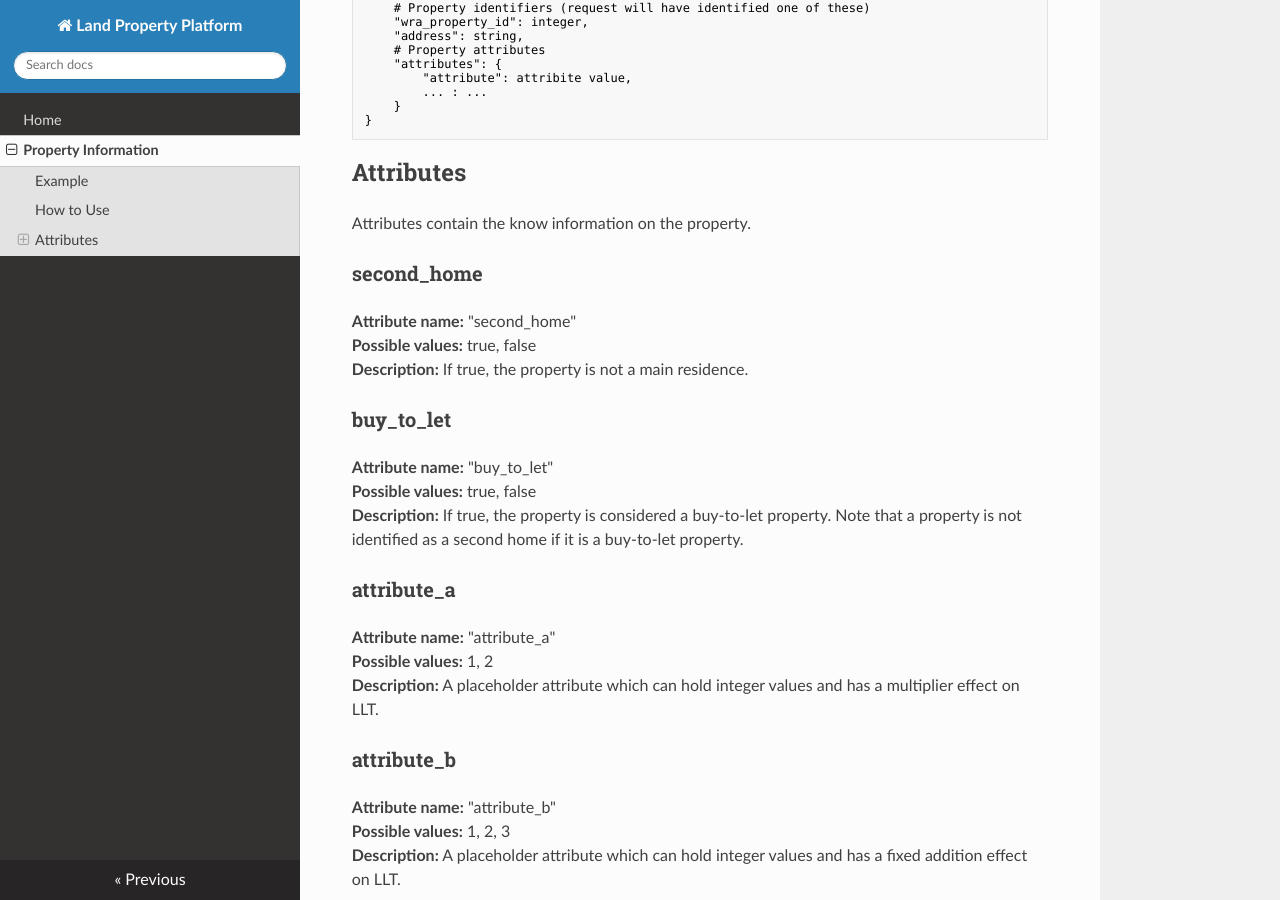
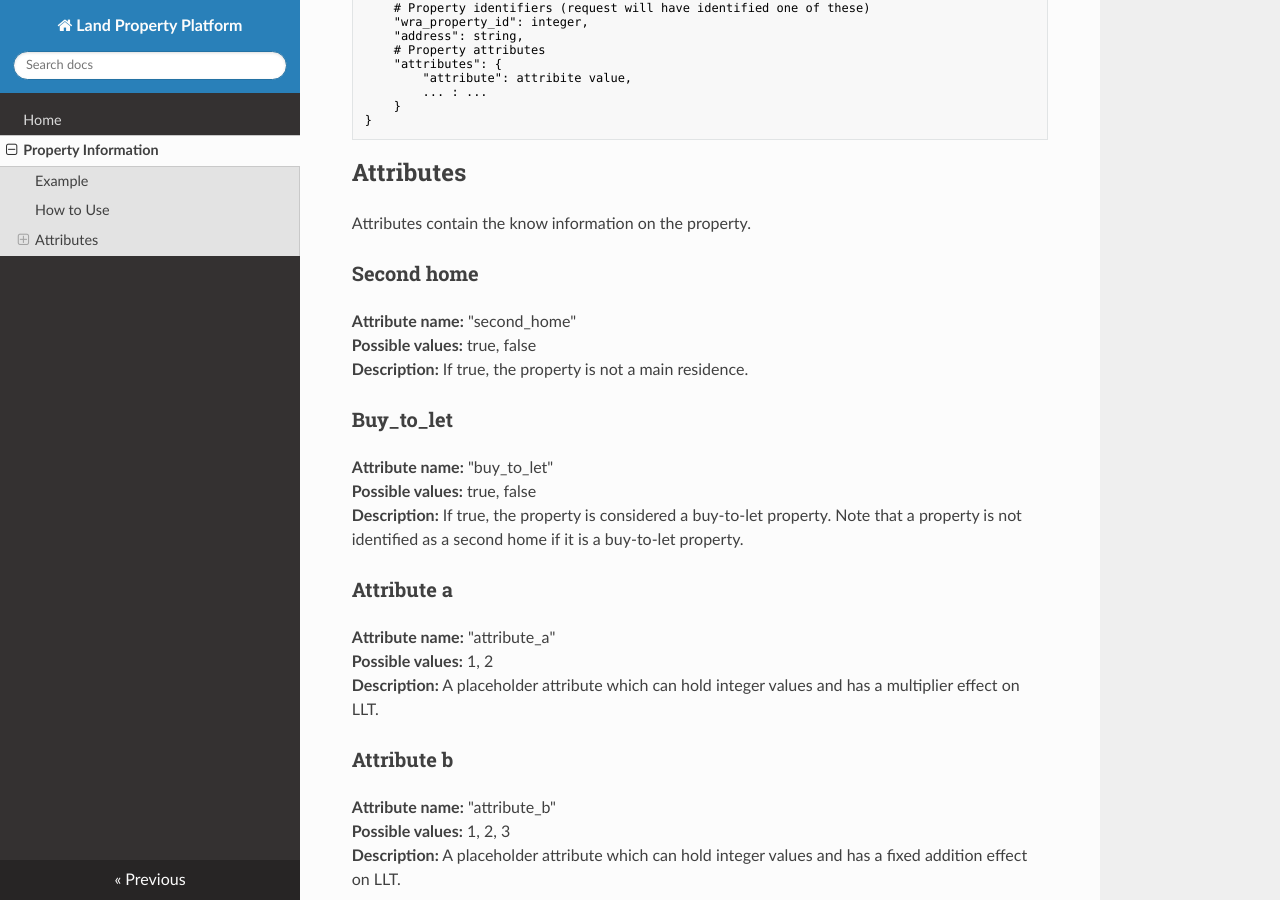
Before and after one commit to welsh-revenue-authority/property_platform_app, an MkDocs documentation site: the page built from docs/property_info.md, in a window 1280 px wide and 900 px high, scrolled down 934 px. Built offline with MkDocs 1.6.1, drawn with Linux system fonts in a browser that asks for light colours; nearby versions of some CDN libraries.

Commit message:
Docs formatting

```diff
--- a/docs/property_info.md
+++ b/docs/property_info.md
@@ -49,25 +49,25 @@ Response shcema:
 ## Attributes
 Attributes contain the know information on the property.
 
-### second_home
+### Second home
 __Attribute name:__ "second_home"<br>
 __Possible values:__ true, false<br>
 __Description:__ If true, the property is not a main residence.<br>
 
-### buy_to_let
+### Buy_to_let
 __Attribute name:__ "buy_to_let"<br>
 __Possible values:__ true, false<br>
 __Description:__ If true, the property is considered a buy-to-let property.
 Note that a property is not identified as a second home if it is a buy-to-let
 property.<br>
 
-### attribute_a
+### Attribute a
 __Attribute name:__ "attribute_a"<br>
 __Possible values:__ 1, 2<br>
 __Description:__ A placeholder attribute which can hold integer values and has
 a multiplier effect on LLT.<br>
 
-### attribute_b
+### Attribute b
 __Attribute name:__ "attribute_b"<br>
 __Possible values:__ 1, 2, 3<br>
 __Description:__ A placeholder attribute which can hold integer values and has
```
